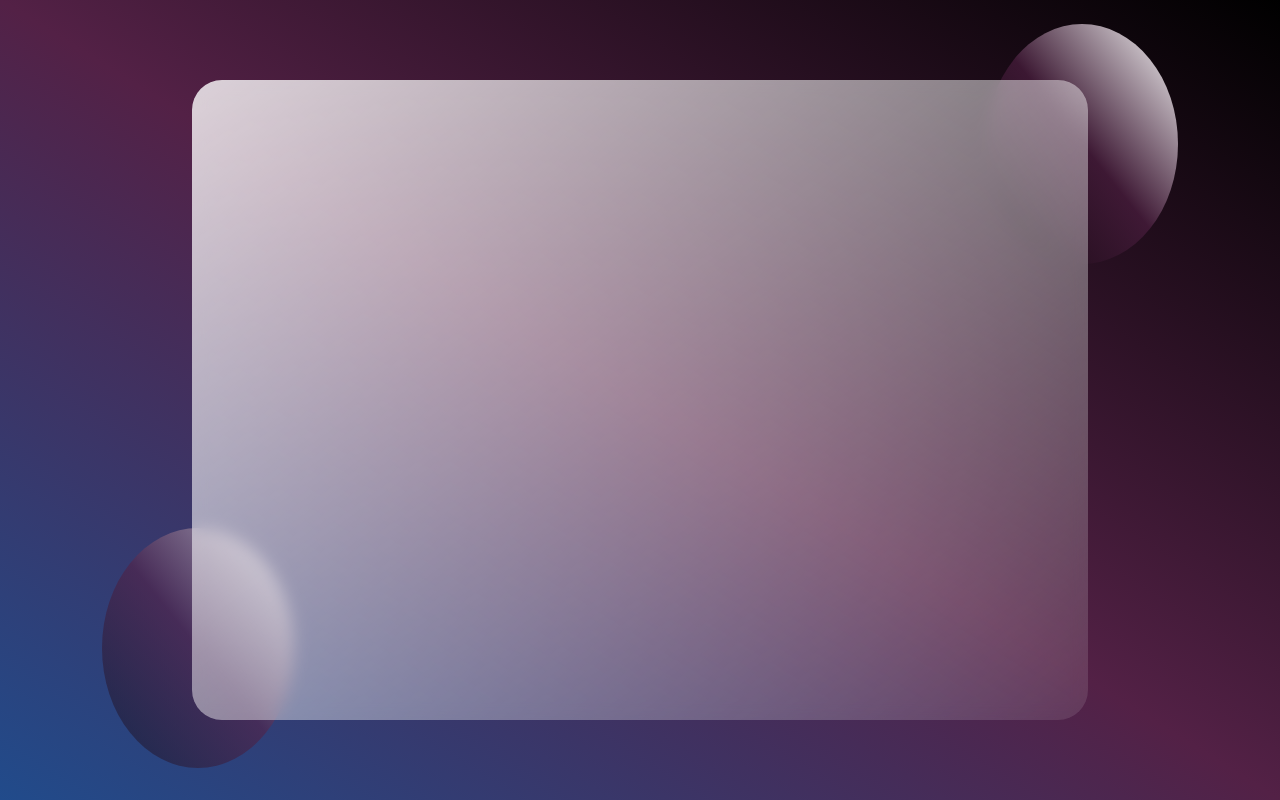
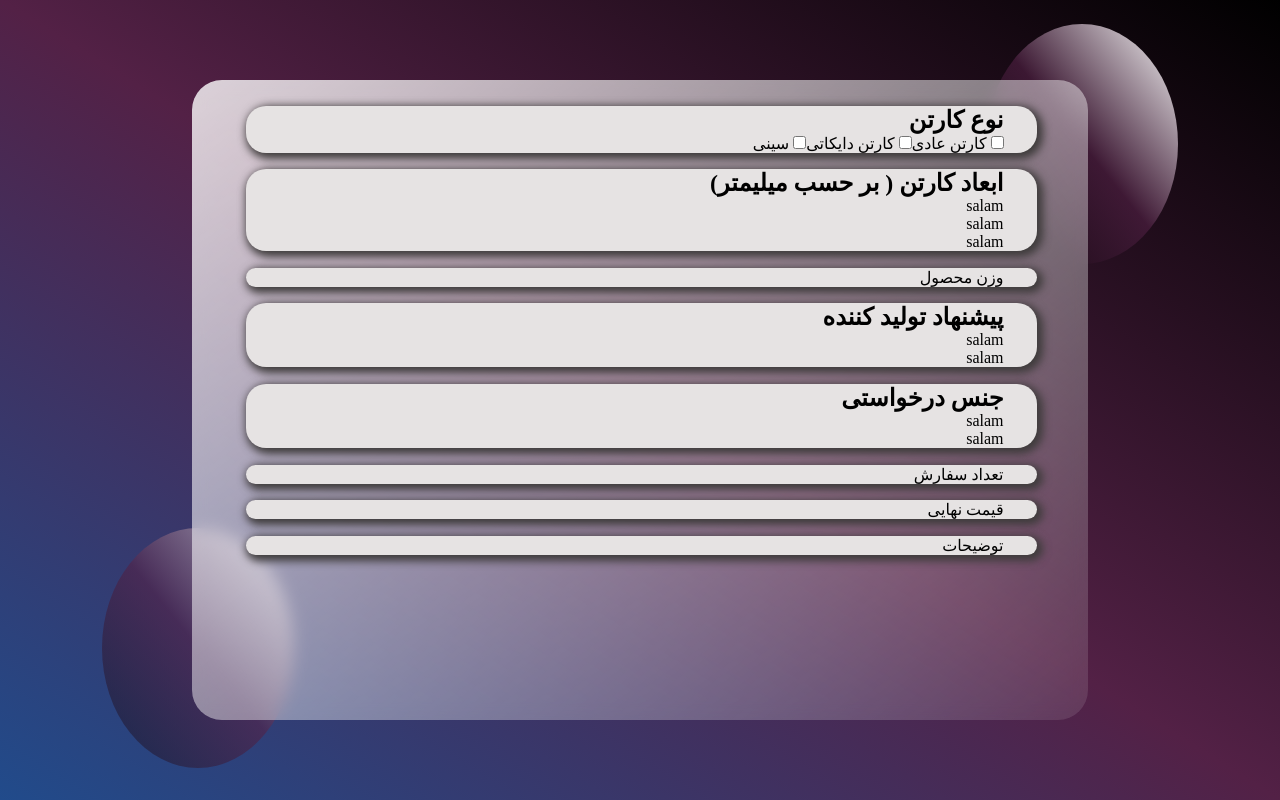
Before and after one commit to mh-aliyan/first-site, a plain HTML site: page index.html in a window 1280 px wide. Drawn offline with Linux system fonts and the light colour scheme.

Commit message:
first step

```diff
--- a/index.html
+++ b/index.html
@@ -10,10 +10,71 @@
 <body>
     <main>
         <section class="glass">
+            <div class="border">
+                <h2>نوع کارتن</h2>
+            <div class="checkboxs">
+                <div>
+                    <input type="checkbox" id="check" onclick="return error()">
+                    <label for="check1">کارتن عادی</label>
+                </div>
+                <div>
+                    <input type="checkbox" id="check" onclick="return error()">
+                    <label for="check2">کارتن دایکاتی</label>
+                </div>
+                <div>
+                    <input type="checkbox" id="check" onclick="return error()">
+                    <label for="check3"> سینی</label>
+                </div>
 
+            </div>
+                <div>
+                    <span class="error1" id="notvalid"></span>
+                </div>
+            </div>
+            <div class="border">
+                <h2> ابعاد کارتن ( بر حسب میلیمتر)</h2>
+                salam</br>
+                salam</br>
+                salam</br>
+
+            </div>
+            <div class="border">
+                وزن محصول
+
+            </div>
+            <div class="border">
+                <h2> پیشنهاد تولید کننده</h2>
+                salam</br>
+                salam</br>
+
+            </div>
+            <div class="border">
+                <h2>   جنس درخواستی </h2>
+                salam</br>
+                salam</br>
+            </div>
+            <div class="border">
+                تعداد سفارش
+
+            </div>
+            <div class="border">
+                قیمت نهایی
+
+            </div>
+            <div class="border">
+                توضیحات
+
+            </div>
         </section>
     </main>
     <div class="circle1"></div>
     <div class="circle2"></div>
+
+
+
+
+
+
+    <script type="text/javascript" src="mainJs.js"></script>
 </body>
 </html>
--- /dev/null
+++ b/mainJs.js
@@ -0,0 +1,15 @@
+function error(){
+
+    var a = document.getElementById('check');
+    var newvar = 0;
+    var count;
+    for(count=0; count<a.lenght; count++){
+        if(a[count].checked==true){
+            newvar = newvar +1;
+        }
+    }
+        if(newvar>=5){
+            document.getElementById('notvalid').innerHTML='لطفا فقط یک گزینه را انتخاب کنید'
+            return false;
+        }
+}
--- a/maincss.css
+++ b/maincss.css
@@ -2,6 +2,7 @@
     margin: 0;
     padding: 0;
     box-sizing: border-box;
+    direction: rtl;
 }
 
 main{
@@ -21,6 +22,7 @@ main{
     backdrop-filter: blur(0.5rem);
     border-radius: 30px;
     z-index: 2;
+    padding: 2% 4% 2% 1%;
 }
 .circle1, .circle2{
     position: absolute;
@@ -40,3 +42,19 @@ main{
     background: linear-gradient(to left bottom,
     rgba(250,250,250,0.6), rgba(83, 33, 70,0.6), rgba(0,0,0,0.4));
 }
+.border{
+    width: 95%;
+    height: 10%;
+    background-color: rgb(230, 227, 227);
+    margin-bottom: 2%;
+    border-radius: 20px;
+    box-shadow: 3px 3px 8px 3px rgb(63, 60, 60);
+    padding-right: 4%;
+
+}
+.error1{
+    color: red;
+}
+.checkboxs{
+    display: flex;
+}
```
